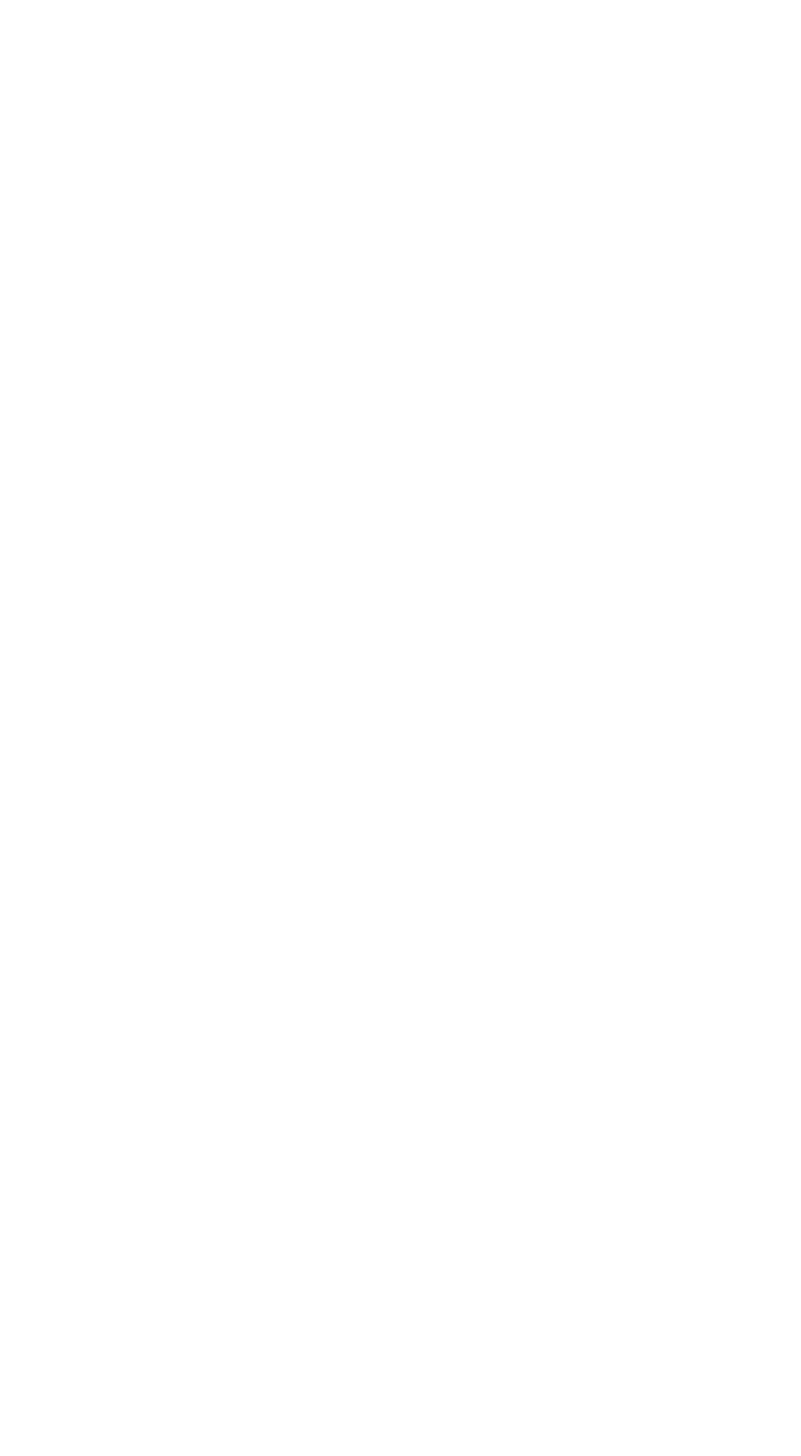
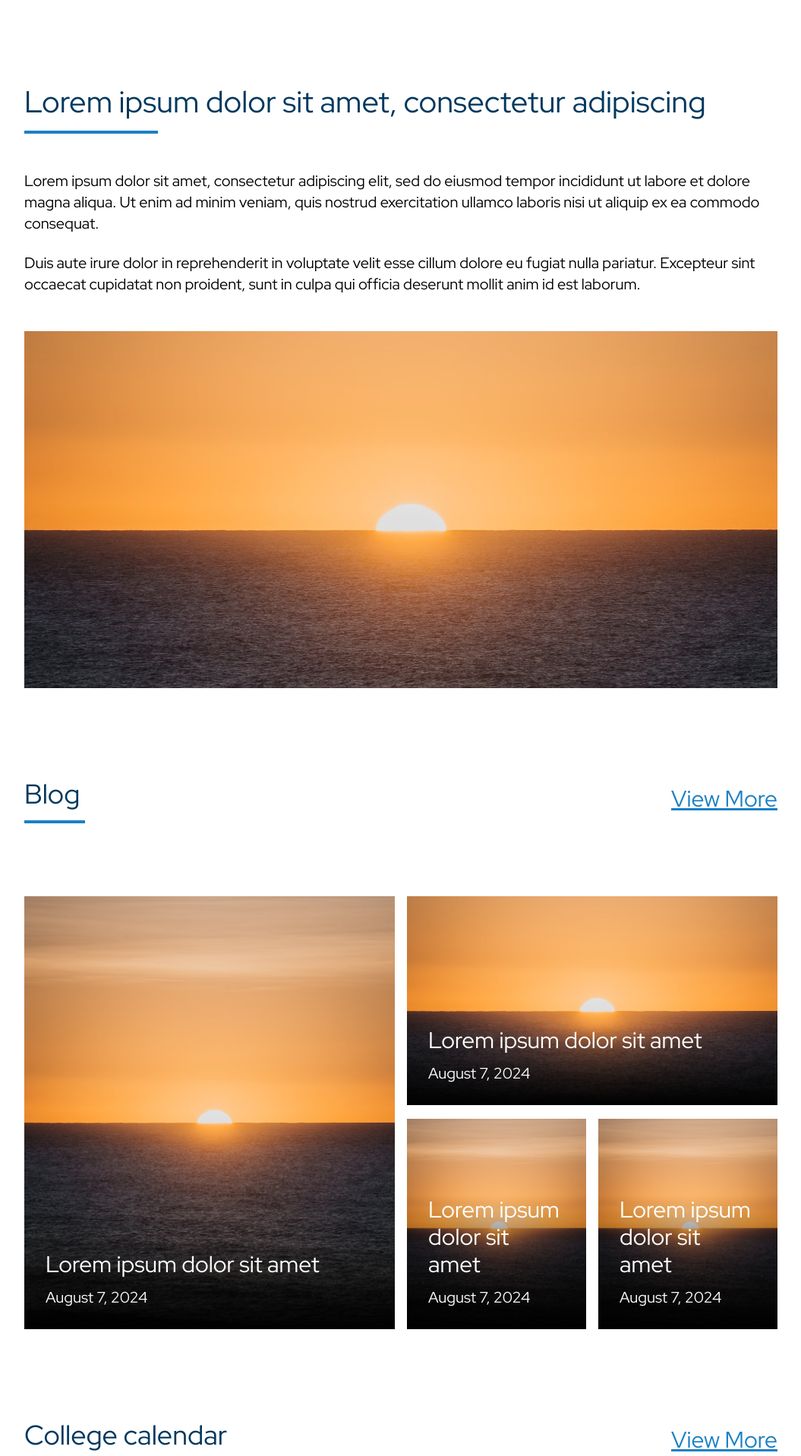
Before and after one commit to anima-regem/it-dept, a Next.js app: page / in a window 1280 px wide. Shown: the part 880-2797 px from the top of the page at 76% size, without its empty margins (112-1167 px from the left). Before the commit the page ends 872 px from the top, so only its background shows below. Built offline with nearby package versions, Linux system fonts and the light colour scheme.

Commit message:
home page completed

```diff
--- a/src/app/page.tsx
+++ b/src/app/page.tsx
@@ -5,6 +5,10 @@ import { Menu } from "lucide-react";
 import Link from "next/link";
 import { usePathname } from "next/navigation";
 import { cn } from "@/lib/utils";
+import Image from "next/image";
+import BlogCard from "@/components/blog-card";
+import CalenderCard from "@/components/calender-card";
+import Footer from "@/components/footer";
 
 export default function Home() {
 
@@ -55,6 +59,81 @@ export default function Home() {
         })}
       </div>
 
+
+      <div className="px-7 py-28 lg:px-36">
+        <h2 className=" text-[40px] text-[#00385E]">
+          Lorem ipsum dolor sit amet, consectetur adipiscing
+        </h2>
+        <div className=" w-36 lg:w-44 h-1 bg-[#1B80C4] mt-2" />
+
+        <div className=" mt-12">
+          <p className=" text-black text-xl">
+            Lorem ipsum dolor sit amet, consectetur adipiscing elit, sed do eiusmod tempor incididunt ut labore et dolore magna aliqua. Ut enim ad minim veniam, quis nostrud exercitation ullamco laboris nisi ut aliquip ex ea commodo consequat.
+          </p>
+          <br />
+          <p className=" text-black text-xl">
+            Duis aute irure dolor in reprehenderit in voluptate velit esse cillum dolore eu fugiat nulla pariatur. Excepteur sint occaecat cupidatat non proident, sunt in culpa qui officia deserunt mollit anim id est laborum.
+          </p>
+        </div>
+        <Image src="/images/demo.avif" width={100} height={167} className=" w-full h-40 object-cover mt-12 lg:h-[470px]" alt="image" />
+      </div>
+
+      <div className="px-7 pb-28 lg:px-36">
+        <div className="h-fit flex items-center justify-between">
+          <div>
+            <h2 className=" text-[36px] text-[#00385E]">
+              Blog
+            </h2>
+            <div className=" w-[80px] h-1 bg-[#1B80C4] mt-2" />
+          </div>
+          <Link href="/" className="text-lg lg:text-3xl underline text-[#1B80C4]">
+            View More
+          </Link>
+        </div>
+
+        <div className=" w-full grid lg:grid-rows-2 gap-4 lg:grid-cols-2 mt-12 lg:mt-24">
+          <div className=" lg:row-span-2">
+            <BlogCard index={1} />
+          </div>
+          <div>
+            <BlogCard index={2} />
+          </div>
+          <div className="grid grid-cols-2 gap-4">
+            <BlogCard index={3} />
+            <BlogCard index={4} />
+          </div>
+        </div>
+      </div>
+
+
+      <div className="px-7 pb-28 lg:px-36">
+        <div className="h-fit flex items-center justify-between">
+          <div>
+            <h2 className=" text-[36px] text-[#00385E]">
+            College calendar
+            </h2>
+            <div className=" w-[80px] h-1 bg-[#1B80C4] mt-2" />
+          </div>
+          <Link href="/" className="text-lg lg:text-3xl underline text-[#1B80C4]">
+            View More
+          </Link>
+        </div>
+
+        <div className="mt-20 lg:mt-24">
+          <CalenderCard/>
+          <CalenderCard/>
+          <CalenderCard/>
+          <CalenderCard/>
+        </div>
+      </div>
+
+
+      <div className="px-7 pb-28 lg:px-36">
+        <Image src="/images/demo.avif" width={100} height={167} className=" w-full h-40 object-cover mt-12 lg:h-[470px]" alt="image" />
+      </div>
+
+      <Footer/>
+
     </div>
   );
 }
--- /dev/null
+++ b/src/components/blog-card.tsx
@@ -0,0 +1,31 @@
+import React from 'react'
+import { cn } from '@/lib/utils'
+import Image from 'next/image'
+
+type BlogCardProps = {
+    index: number
+}
+
+const BlogCard = ({ index }: BlogCardProps) => {
+    return (
+        <div className={cn(
+            "w-full min-h-[200px] lg:min-h-[275px] bg-gray-300 overflow-hidden relative cursor-pointer group",
+            index === 1 && "lg:h-[570px]"
+        )}>
+            <Image height={50} alt='image' width={50} src="/images/demo.avif"
+                className={cn(
+                    " h-[200px] lg:h-[275px] object-cover object-center w-full group-hover:scale-110 transition-transform duration-300",
+                    index === 1 && "lg:h-[570px]"
+                )} />
+
+            <div className=' absolute w-full bottom-0 left-0 bg-gradient-to-t from-black px-7 pb-7 flex flex-col gap-1 lg:gap-3'>
+                <h3 className=' text-white text-base lg:text-3xl'>
+                    Lorem ipsum dolor sit amet
+                </h3>
+                <p className=' text-white text-[10px] lg:text-xl'>August 7, 2024</p>
+            </div>
+        </div>
+    )
+}
+
+export default BlogCard
--- /dev/null
+++ b/src/components/calender-card.tsx
@@ -0,0 +1,48 @@
+import { MapPin, Clock } from 'lucide-react'
+import React from 'react'
+
+const CalenderCard = () => {
+    return (
+        <div>
+            <div className=' flex justify-between my-6'>
+                <div className=' flex flex-col gap-3 lg:flex-row lg:items-center lg:justify-around lg:flex-1'>
+                    <div className=' flex h-fit items-center gap-3 lg:gap-4'>
+                        <h3 className=" text-4xl lg:text-5xl text-[#00385E]">
+                            31
+                        </h3>
+                        <div>
+                            <p className='text-base lg:text-2xl'>July</p>
+                            <p className=' text-base lg:text-2xl font-semibold'>Thursday</p>
+                        </div>
+                    </div>
+                    <h4 className=' font-semibold text-2xl lg:text-3xl'>
+                        Web3 Workshop
+                    </h4>
+
+                    <div className=' h-fit items-center flex gap-2'>
+                        <MapPin size={25} className=' text-lg' />
+                        <p className='text-xl lg:text-2xl'>IT211</p>
+                    </div>
+                </div>
+
+
+                <div className=' flex flex-col justify-between lg:items-center lg:flex-1 lg:justify-around lg:flex-row-reverse'>
+                    <button className=' text-[#1B80C4] border border-[#1B80C4] px-6 py-3 pytems-center justify-betweentems-center justify-between'>
+                        View more
+                    </button>
+
+                    <div>
+                        <div className=' h-fit items-center flex gap-2'>
+                            <Clock size={25} />
+                            <p className='text-xl lg:text-2xl'>12:00 PM</p>
+                        </div>
+                    </div>
+                </div>
+
+            </div>
+            <div className=' w-full h-[0.5px] bg-black'/>
+        </div>
+    )
+}
+
+export default CalenderCard
--- /dev/null
+++ b/src/components/footer.tsx
@@ -0,0 +1,30 @@
+import React from 'react'
+import Logo from './logo'
+
+const Footer = () => {
+    return (
+        <div className='w-full bg-[#00385E] pt-24 pb-10 px-7 lg:px-36 lg:flex'>
+
+            <div className=' flex-1'>
+                <Logo isFooter={true} />
+                <p className='text-lg lg:text-3xl lg:font-medium text-white mt-5 lg:mt-10'>
+                    Government Engineering College, <br />
+                    Sreekrishnapuram, Palakkad
+                </p>
+            </div>
+            <div className=' mt-36 lg:mt-0 flex flex-col justify-end flex-1'>
+                <p className=' text-white font-medium text-xl'>Links</p>
+                <div className=' w-full h-[2px] bg-white my-3'/>
+                <p className=' text-white font-medium text-xl mt-1'>Library</p>
+                <p className=' text-white font-medium text-xl mt-1'>Achievements</p>
+                <p className=' text-white font-medium text-xl mt-1'>Gallery</p>
+                <p className=' text-white font-medium text-xl mt-1'>Faculty</p>
+            </div>
+
+            <div className=' w-full h-[2px] bg-white my-3 mt-32 lg:hidden'/>
+
+        </div>
+    )
+}
+
+export default Footer
--- a/src/components/logo.tsx
+++ b/src/components/logo.tsx
@@ -1,12 +1,26 @@
 import React from 'react'
 import Image from 'next/image'
+import { cn } from '@/lib/utils'
 
-const Logo = () => {
+type LogoProps = {
+    isFooter?:boolean
+}
+
+const Logo = ({ isFooter }:LogoProps) => {
     return (
-        <div className=' h-fit flex gap-4 lg:gap-8 items-center'>
+        <div className={cn(
+            "h-fit flex gap-4 lg:gap-8 items-center",
+            isFooter && "flex-col items-start lg:flex-row lg:items-center"
+        )}>
             <Image src="/icons/it.png" width={90} height={100} alt='it-logo' className=' object-contain w-12 lg:w-24' />
-            <div className=' w-[3px] h-12 lg:h-24 bg-white' />
-            <p className='text-white text-base font-medium lg:text-3xl'>
+            <div className={cn(
+                "w-[3px] h-12 lg:h-24 bg-white",
+                isFooter && "w-12 h-[3px] lg:w-[3px] lg:h-24"
+            )} />
+            <p className={cn(
+                "text-white text-base font-medium lg:text-3xl",
+                isFooter && "text-3xl font-normal"
+            )}>
                 Department of <br />
                 Information Technology
             </p>
```
Also changed, not shown: public/images/demo.avif (added).
